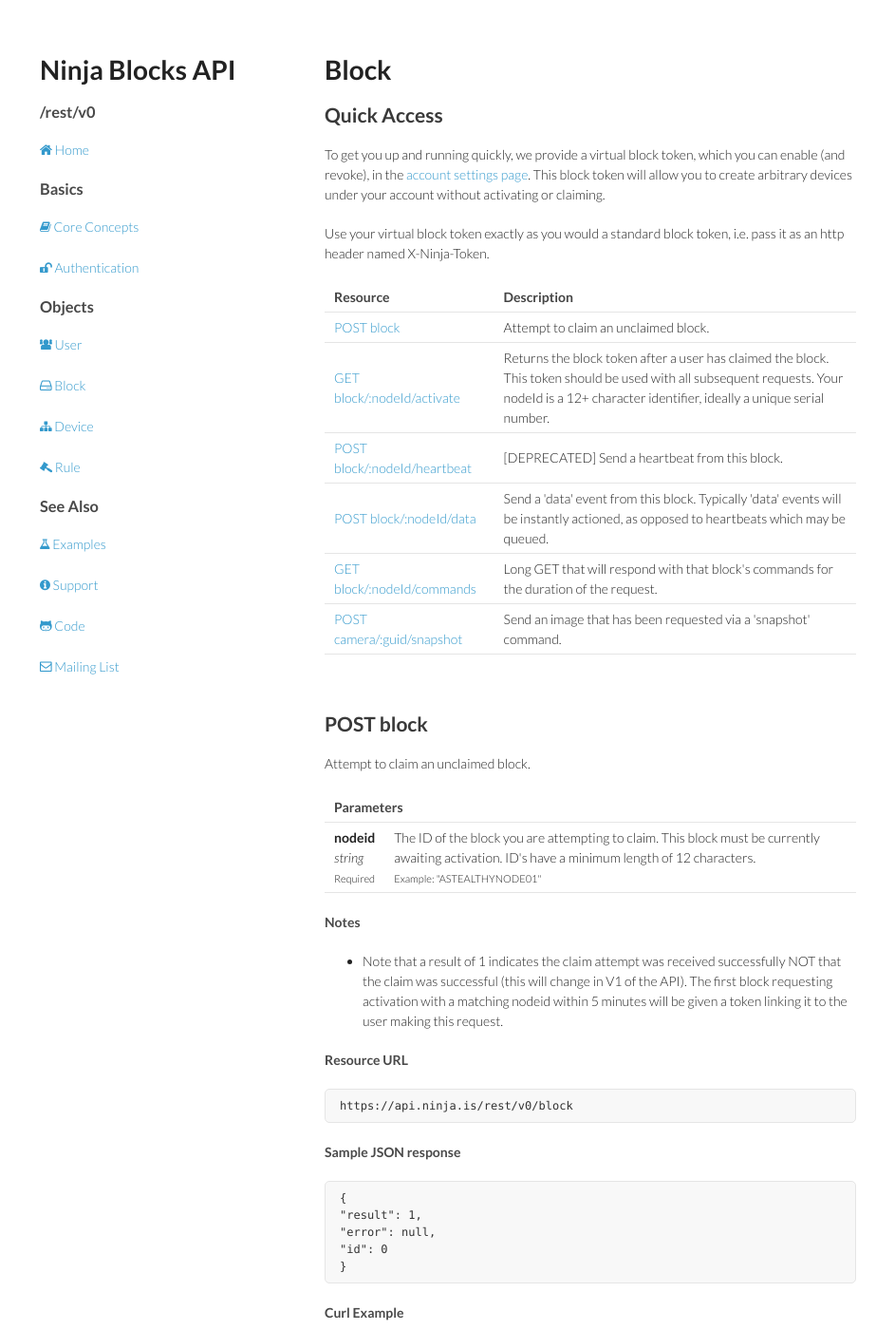
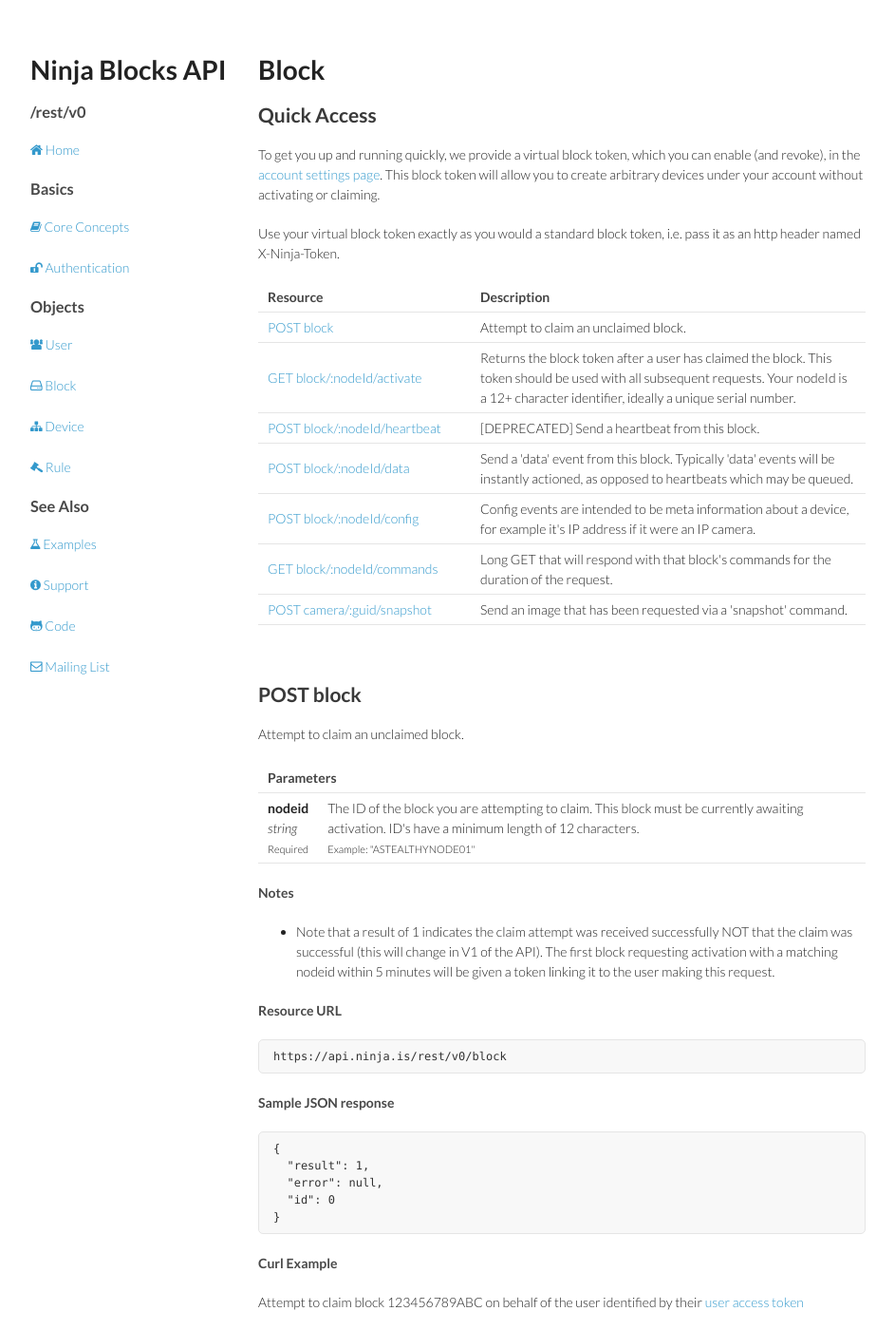
Before and after one commit to ninjablocks/ninjablocks.github.com, a Jekyll site: the page built from block.html, in a window 1280 px wide and 1400 px high. Shown: the whole window at 95% size, without its empty margins (168-1111 px from the left). Built offline with Jekyll 4.4.1, drawn with Linux system fonts in a browser that asks for light colours; nearby versions of some CDN libraries; some of the changed text lies outside the part shown.

Commit message:
Layout tweaks

```diff
--- a/block.html
+++ b/block.html
@@ -11,7 +11,7 @@
   <table>
     <tbody>
       <tr>
-        <th>Resource</th>
+        <th width='35%'>Resource</th>
         <th>Description</th>
       </tr>
       <tr>
@@ -29,6 +29,10 @@
       <tr>
         <td><a href="#block-data">POST block/:nodeId/data</a></td>
         <td>Send a 'data' event from this block. Typically 'data' events will be instantly actioned, as opposed to heartbeats which may be queued.</td>
+      </tr>
+      <tr>
+        <td><a href="#block-config">POST block/:nodeId/config</a></td>
+        <td>Config events are intended to be meta information about a device, for example it's IP address if it were an IP camera.</td>
       </tr>
       <tr>
         <td><a href="#block-commands">GET block/:nodeId/commands</a></td>
@@ -241,12 +245,78 @@
 "id": 0
 }</code></pre>
   <h4>Curl Example</h4>
-  <p>Send a data event from a button device. Note that data messages contain a single device and are NOT an array.</a></p>
   <pre><code>curl -H 'Content-Type: application/json' \
      -H 'X-Ninja-Token: YOUR_BLOCK_TOKEN' \
      -X 'POST' \
      -i https://api.ninja.is/rest/v0/block/123456789ABC/data \
      -d '{"G":0,"V":0,"D":5,"DA":"1"}' </code></pre>
+
+
+<p>&nbsp;</p>
+  <a name="block-config" id="block-config"></a>
+  <h2>POST block/:nodeId/config</h2>
+  <p>Send a config event from this block.</p>
+  <p>Config events are intended to be meta information about a device, for example it's IP address if it were an IP camera, whether its plugged in or not, etc.</p>
+  <table>
+    <tbody>
+      <tr>
+        <th colspan="2">Parameters</th>
+      </tr>
+      <tr>
+        <td><strong>G</strong><br /><em>string</em><br /><small>Required</small></td>
+        <td>
+          The port/channel the device is located on.
+          <br />
+          <small>Example: 0</small>
+        </td>
+      </tr>
+      <tr>
+        <td><strong>V</strong><br /><em>number</em><br /><small>Required</small></td>
+        <td>
+          The Vendor ID of the device.
+          <br />
+          <small>Example: "0"</small>
+        </td>
+      </tr>
+      <tr>
+        <td><strong>D</strong><br /><em>number</em><br /><small>Required</small></td>
+        <td>
+          The device ID.
+          <br />
+          <small>Example: 11</small>
+        </td>
+      </tr>
+      <tr>
+        <td><strong>type</strong><br /><em>string</em><br /><small>Required</small></td>
+        <td>
+          The type of the config event. Currently in our dashboard we support "UNPLUG" & "PLUGIN", however this can be anything.
+          <br />
+          <small>Example: "PLUGIN"</small>
+        </td>
+      </tr>
+    </tbody>
+  </table>
+  <h4>Notes</h4>
+  <ul>
+    <li>This endpoint will also accept an array of objects to send multiple config events in one request.</li>
+    <li><strong>X-Ninja-Token</strong> is required in the headers of this request, and corresponds to the token acquired via the <a href="#block-activate">GET block/:nodeId/activate</a> route.</li>
+  </ul>
+  <h4>Resource URL</h4>
+  <pre><code>https://api.ninja.is/rest/v0/block/:nodeId/config</code></pre>
+  <h4>Sample JSON response</h4>
+<pre><code>{
+"result": 1,
+"error": null,
+"id": 0
+}</code></pre>
+  <h4>Curl Example</h4>
+  <pre><code>curl -H 'Content-Type: application/json' \
+     -H 'X-Ninja-Token: YOUR_BLOCK_TOKEN' \
+     -X 'POST' \
+     -i https://api.ninja.is/rest/v0/block/123456789ABC/config \
+     -d '{"G":0,"V":0,"D":5,"type":"UNPLUG"}' </code></pre>
+
+
 
 
 
@@ -283,11 +353,6 @@
      -X 'GET' \
      -i https://api.ninja.is/rest/v0/block/123456789ABC/commands</code></pre>
 
-
-
-
-
-
   <p>&nbsp;</p>
   <a name="device-send-image" id="device-send-image"></a>
   <h2>POST camera/:guid/snapshot</h2>
--- a/stylesheets/styles.css
+++ b/stylesheets/styles.css
@@ -46,7 +46,7 @@
 }
 
 .wrapper {
-  width:860px;
+  width:880px;
   margin:0 auto;
 }
 
@@ -96,7 +96,7 @@
 }
 
 header {
-  width:270px;
+  width:240px;
   float:left;
   position:fixed;
 }
@@ -118,7 +118,7 @@
   border-radius:5px;
   border:1px solid #d2d2d2;
   box-shadow:inset #fff 0 1px 0, inset rgba(0,0,0,0.03) 0 -1px 0;
-  width:270px;
+  width:240px;
 }
 
 header li {
@@ -160,7 +160,7 @@
 }
 
 section {
-  width:560px;
+  width:640px;
   float:right;
   padding-bottom:50px;
 }
--- a/user.html
+++ b/user.html
@@ -8,7 +8,7 @@
   <table>
     <tbody>
       <tr>
-        <th>Resource</th>
+        <th width="30%">Resource</th>
         <th>Description</th>
       </tr>
       <tr>
```
Also changed, not shown: 5 other files. Lines whose indentation alone changed are shown as unchanged.
